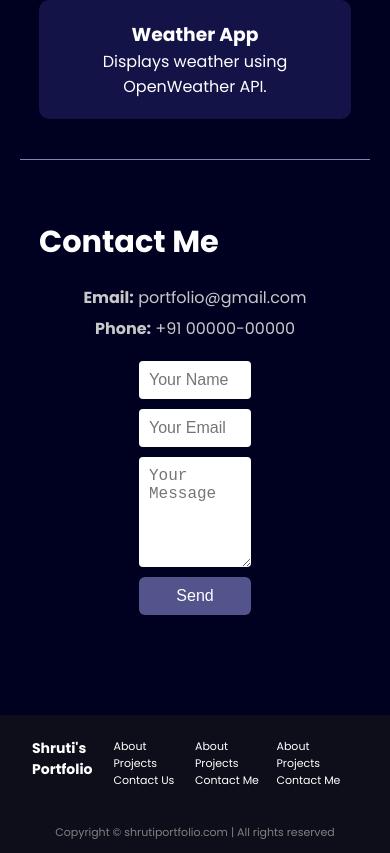
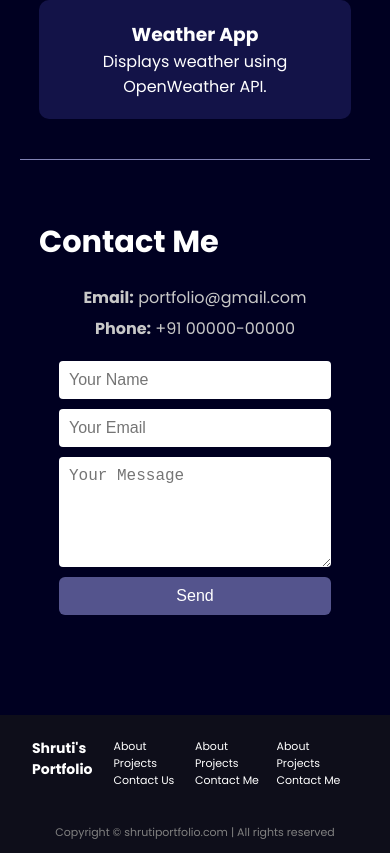
Before and after one commit to Logic-Voyager/portfolio, a plain HTML site: page index.html in a window 390 px wide. Shown: the part 2262-3115 px from the top of the page. Drawn offline with nearby package versions, Linux system fonts and the light colour scheme.

Commit message:
change in css

```diff
--- a/style.css
+++ b/style.css
@@ -402,6 +402,10 @@ footer {
         width: 90%;
     }
 
+    .contact-section form {
+        margin: 0 20px;
+    }
+
 
     /* FOOTER */
     .footer {
```
